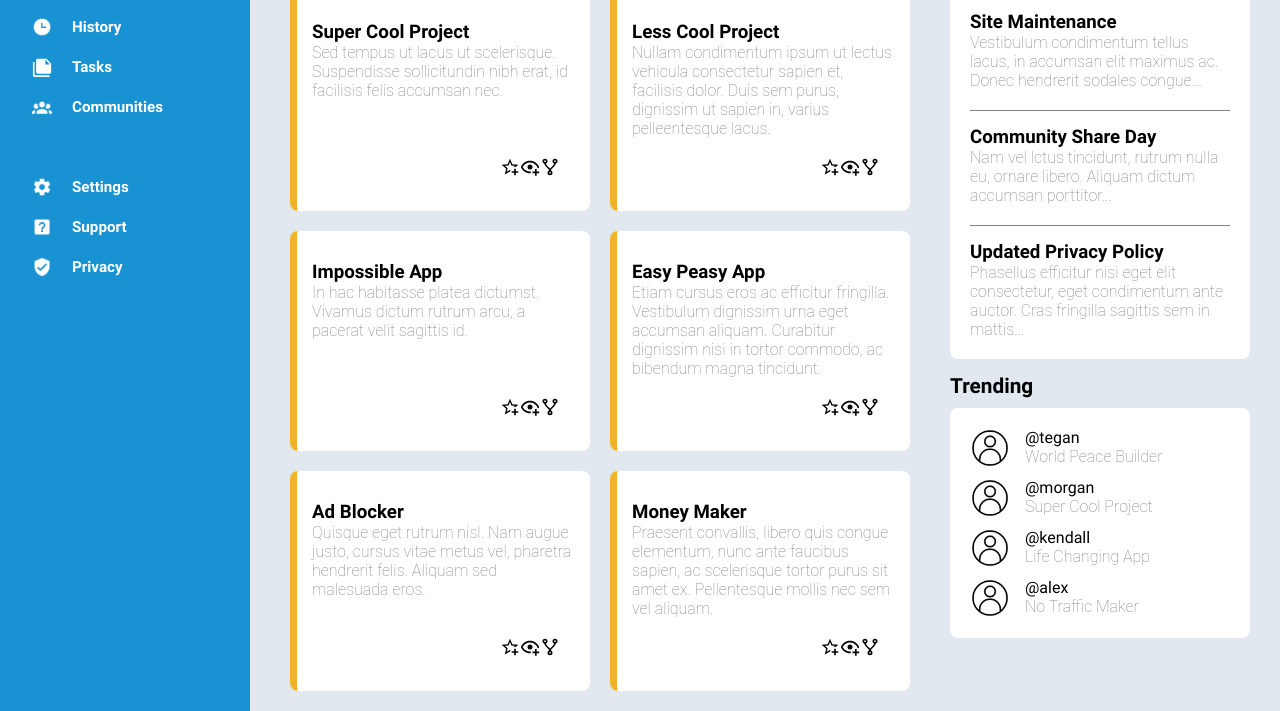
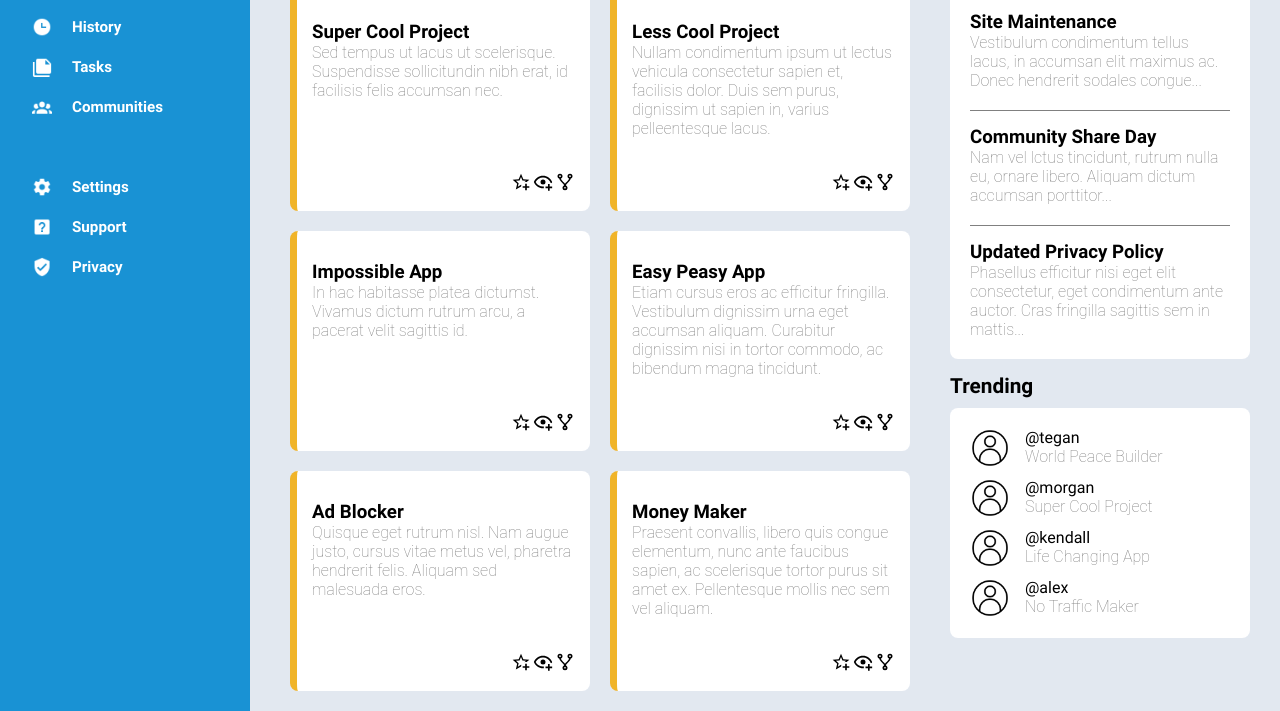
Before and after one commit to kathleenmoran/admin-dashboard, a plain HTML site: page index.html in a window 1280 px wide. Shown: the part 198-909 px from the top of the page. Drawn offline with Linux system fonts and the light colour scheme; a web font is replaced by a local one.

Commit message:
Prevent project buttons from overlapping with content

```diff
--- a/styles.css
+++ b/styles.css
@@ -202,9 +202,9 @@ p + ul {
   display: flex;
   justify-content: space-between;
   position: absolute;
-  bottom: 30px;
-  right: 30px;
-  gap: 0px;
+  bottom: 15px;
+  right: 15px;
+  gap: 2px;
 }
 
 .right-sidebar {
```
